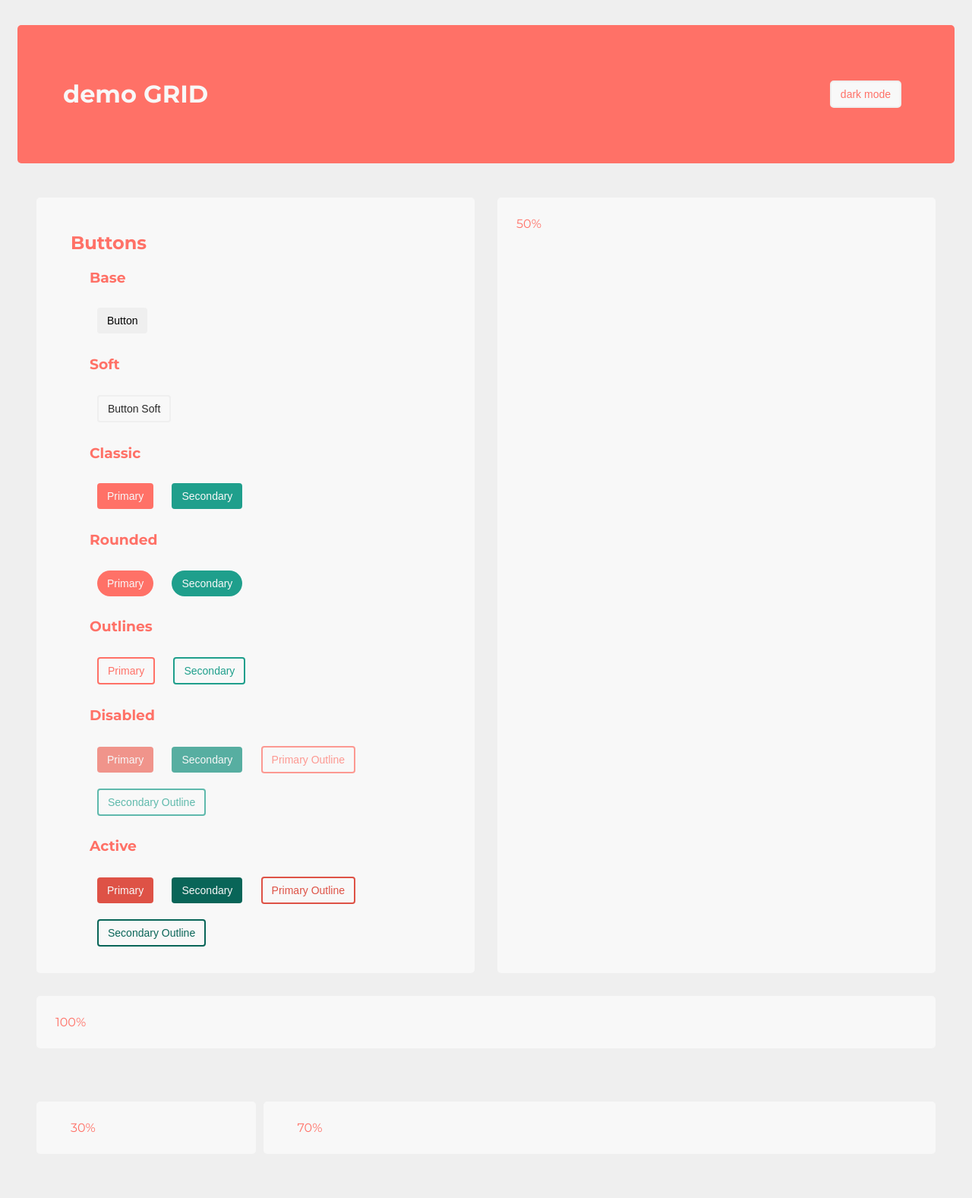
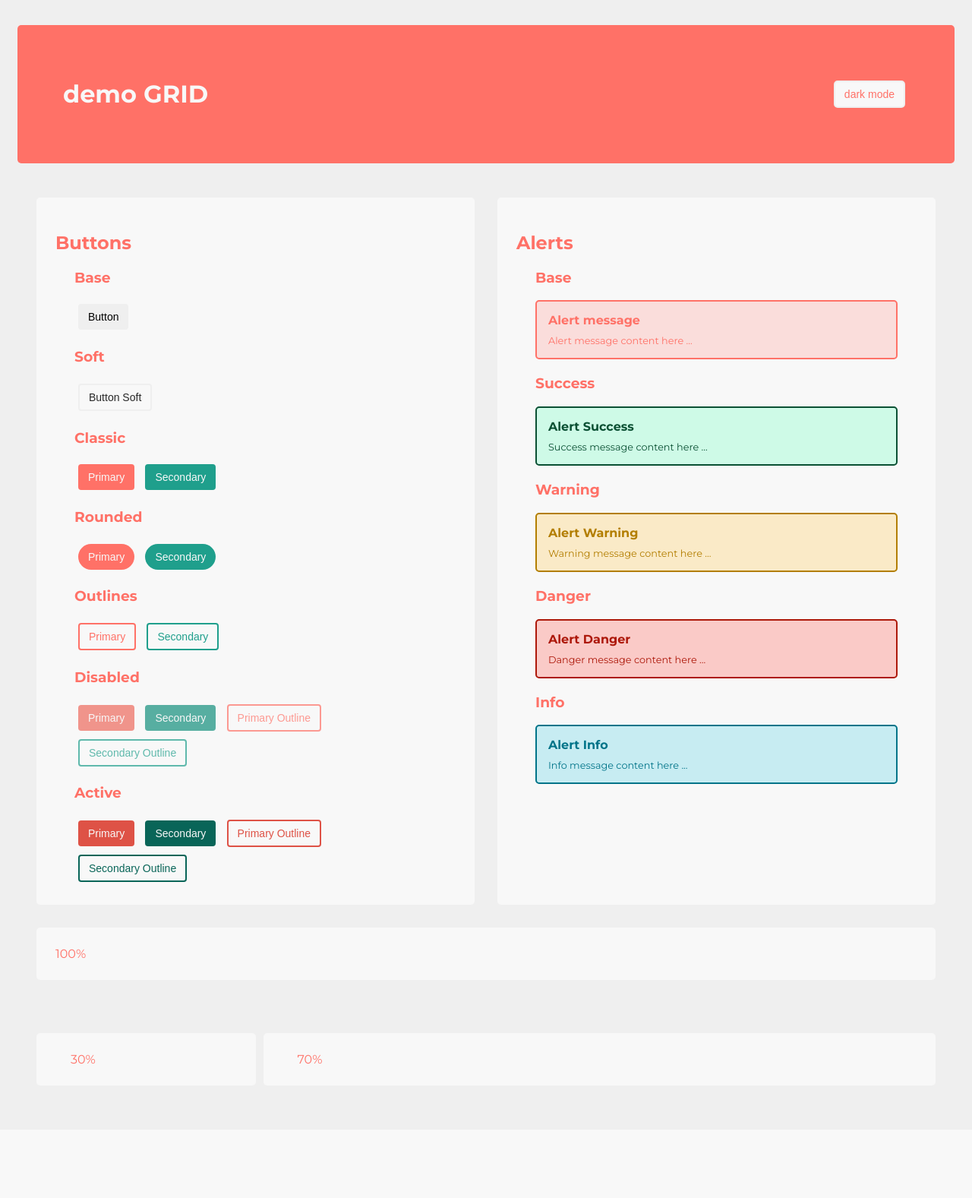
Before and after one commit to CyndelHerolt/flix-project, a PHP site: page / in a window 1280 px wide. Shown: the whole page at 76% size. After the commit the page ends 1400 px from the top, so only its background shows below. Run offline with PHP 8.4, Linux system fonts and the light colour scheme; some web fonts are replaced.

Commit message:
feat [alerts]: classes to manage alerts components

```diff
--- /dev/null
+++ b/library-components/components/alerts/_alerts.scss
@@ -0,0 +1,43 @@
+
+
+.alert {
+    padding: 15px;
+    margin-bottom: 20px;
+    border: 2px solid var(--color-primary);
+    background-color: var(--color-primary-opacity);
+    border-radius:5px;
+    color: var(--color-primary);
+}
+
+.alert-title {
+    font-weight: bold;
+    margin-bottom: 10px;
+}
+
+.alert-content {
+    font-size: .8rem;
+}
+
+.alert-success {
+    background-color: var(--color-success);
+    color: var(--color-success-txt);
+    border: 2px solid var(--color-success-txt);
+}
+
+.alert-warning {
+    background-color: var(--color-warning);
+    color: var(--color-warning-txt);
+    border: 2px solid var(--color-warning-txt);
+}
+
+.alert-danger {
+    background-color: var(--color-danger);
+    color: var(--color-danger-txt);
+    border: 2px solid var(--color-danger-txt);
+}
+
+.alert-info {
+    background-color: var(--color-info);
+    color: var(--color-info-txt);
+    border: 2px solid var(--color-info-txt);
+}
--- a/library-components/components/buttons/_buttons.scss
+++ b/library-components/components/buttons/_buttons.scss
@@ -2,7 +2,7 @@
   text-decoration: none;
   display: inline-block;
   padding: 6px 12px;
-  margin: 10px;
+  margin: 5px;
   font-size: 14px;
   font-weight: normal;
   line-height: 1.42857143;
--- a/library-components/components/js/_theme.js
+++ b/library-components/components/js/_theme.js
@@ -4,11 +4,20 @@ let light = {
     'color-primary': '#ff7167',
     'color-primary-hover': '#ED6A5E',
     'color-primary-active': '#de5246',
+    'color-primary-opacity': 'rgba(255, 113, 103, 0.2)',
     'color-dominant': '#F8F8F8',
     'color-secondary': '#EFEFEF',
     'color-text': '#282828',
     'color-text-hover': '#424242',
     'color-subtext': '#6E6E6E',
+    'color-success': 'rgba(36,253,161,0.2)',
+    'color-success-txt': '#0a5033',
+    'color-warning': 'rgba(255,174,0,0.2)',
+    'color-warning-txt': '#b37e00',
+    'color-danger': 'rgba(255,16,0,0.2)',
+    'color-danger-txt': '#ad180a',
+    'color-info': 'rgba(0,184,212,0.2)',
+    'color-info-txt': '#007489',
 };
 
 let dark = {
@@ -20,6 +29,14 @@ let dark = {
     'color-text': '#F8F8F8',
     'color-text-hover': '#e8e8e8',
     'color-subtext': '#d9d9d9',
+    'color-success': 'rgba(36,253,161,0.2)',
+    'color-success-txt': '#57ECAD',
+    'color-warning': 'rgba(255,174,0,0.2)',
+    'color-warning-txt': '#f6c246',
+    'color-danger': 'rgba(255,16,0,0.2)',
+    'color-danger-txt': '#ff5a4b',
+    'color-info': 'rgba(0,184,212,0.2)',
+    'color-info-txt': '#4ad1ec',
 };
 
 // une fois que la page est chargée
--- a/library-components/components/main.scss
+++ b/library-components/components/main.scss
@@ -1,5 +1,5 @@
 @import "variables/_colors";
-//@import "alerts";
+@import "alerts/_alerts";
 //@import "badges";
 //@import "breadcrumbs";
 @import "buttons/_buttons";
--- a/library-components/components/variables/_colors.scss
+++ b/library-components/components/variables/_colors.scss
@@ -8,6 +8,7 @@ $light: (
         colorPrimary: #ff7167,
         colorPrimaryHover: #ED6A5E,
         colorPrimaryActive: #de5246,
+        colorPrimaryOpacity: rgba(255, 113, 103, 0.2),
         colorTertiary: #1f9f8c,
         colorTertiaryHover: #148f7d,
         colorTertiaryActive: #096558,
@@ -16,31 +17,57 @@ $light: (
         colorText: #282828,
         colorTextHover: #424242,
         colorSubtext: #6E6E6E,
+        colorSuccess: rgba(36, 253, 161, 0.2),
+        colorSuccessTxt: #0a5033,
+        colorWarning: rgba(255, 174, 0, 0.2),
+        colorWarningTxt: #b37e00,
+        colorDanger: rgba(255, 16, 0, 0.2),
+        colorDangerTxt: #ad180a,
+        colorInfo: rgba(0, 184, 212, 0.2),
+        colorInfoTxt: #007489,
 );
 
 $dark: (
         colorPrimary: #ff7167,
         colorPrimaryHover: #ED6A5E,
         colorPrimaryActive: #de5246,
+        colorPrimaryOpacity: rgba(255, 113, 103, 0.2),
         colorDominant: #282828,
         colorSecondary: #1E1E1E,
         colorText: #F8F8F8,
         colorTextHover: #E8E8E8,
         colorSubtext: #d9d9d9,
+        colorSuccess: rgba(36, 253, 161, 0.2),
+        colorSuccessTxt: #57ecad,
+        colorWarning: rgba(255, 174, 0, 0.2),
+        colorWarningTxt: #F6C246,
+        colorDanger: rgba(255, 16, 0, 0.2),
+        colorDangerTxt: #ff5a4b,
+        colorInfo: rgba(0, 184, 212, 0.2),
+        colorInfoTxt: #4ad1ec,
 );
 
 :root {
   --color-primary: #{map-get($light, colorPrimary)};
   --color-primary-hover: #{map-get($light, colorPrimaryHover)};
   --color-primary-active: #{map-get($light, colorPrimaryActive)};
-    --color-tertiary: #{map-get($light, colorTertiary)};
-    --color-tertiary-hover: #{map-get($light, colorTertiaryHover)};
-    --color-tertiary-active: #{map-get($light, colorTertiaryActive)};
+  --color-primary-opacity: #{map-get($light, colorPrimaryOpacity)};
+  --color-tertiary: #{map-get($light, colorTertiary)};
+  --color-tertiary-hover: #{map-get($light, colorTertiaryHover)};
+  --color-tertiary-active: #{map-get($light, colorTertiaryActive)};
   --color-dominant: #{map-get($light, colorDominant)};
   --color-secondary: #{map-get($light, colorSecondary)};
   --color-text: #{map-get($light, colorText)};
   --color-text-hover: #{map-get($light, colorTextHover)};
   --color-subtext: #{map-get($light, colorSubtext)};
+  --color-success: #{map-get($light, colorSuccess)};
+  --color-success-txt: #{map-get($light, colorSuccessTxt)};
+  --color-warning: #{map-get($light, colorWarning)};
+  --color-warning-txt: #{map-get($light, colorWarningTxt)};
+  --color-danger: #{map-get($light, colorDanger)};
+  --color-danger-txt: #{map-get($light, colorDangerTxt)};
+  --color-info: #{map-get($light, colorInfo)};
+  --color-info-txt: #{map-get($light, colorInfoTxt)};
 }
 
 // FONT
--- a/library-components/css/main.css
+++ b/library-components/css/main.css
@@ -5,6 +5,7 @@
   --color-primary: #ff7167;
   --color-primary-hover: #ED6A5E;
   --color-primary-active: #de5246;
+  --color-primary-opacity: rgba(255, 113, 103, 0.2);
   --color-tertiary: #1f9f8c;
   --color-tertiary-hover: #148f7d;
   --color-tertiary-active: #096558;
@@ -12,13 +13,56 @@
   --color-secondary: #EFEFEF;
   --color-text: #282828;
   --color-text-hover: #424242;
-  --color-subtext: #6E6E6E; }
+  --color-subtext: #6E6E6E;
+  --color-success: rgba(36, 253, 161, 0.2);
+  --color-success-txt: #0a5033;
+  --color-warning: rgba(255, 174, 0, 0.2);
+  --color-warning-txt: #b37e00;
+  --color-danger: rgba(255, 16, 0, 0.2);
+  --color-danger-txt: #ad180a;
+  --color-info: rgba(0, 184, 212, 0.2);
+  --color-info-txt: #007489; }
+
+.alert {
+  padding: 15px;
+  margin-bottom: 20px;
+  border: 2px solid var(--color-primary);
+  background-color: var(--color-primary-opacity);
+  border-radius: 5px;
+  color: var(--color-primary); }
+
+.alert-title {
+  font-weight: bold;
+  margin-bottom: 10px; }
+
+.alert-content {
+  font-size: .8rem; }
+
+.alert-success {
+  background-color: var(--color-success);
+  color: var(--color-success-txt);
+  border: 2px solid var(--color-success-txt); }
+
+.alert-warning {
+  background-color: var(--color-warning);
+  color: var(--color-warning-txt);
+  border: 2px solid var(--color-warning-txt); }
+
+.alert-danger {
+  background-color: var(--color-danger);
+  color: var(--color-danger-txt);
+  border: 2px solid var(--color-danger-txt); }
+
+.alert-info {
+  background-color: var(--color-info);
+  color: var(--color-info-txt);
+  border: 2px solid var(--color-info-txt); }
 
 .btn {
   text-decoration: none;
   display: inline-block;
   padding: 6px 12px;
-  margin: 10px;
+  margin: 5px;
   font-size: 14px;
   font-weight: normal;
   line-height: 1.42857143;
--- a/library-components/index.html
+++ b/library-components/index.html
@@ -15,7 +15,7 @@
         </div>
     </div>
     <div class="flix-row g-3 max-height">
-        <div class="flix-col-6 p-4 bg-dominant">
+        <div class="flix-col-6 p-2 bg-dominant">
             <h2>Buttons</h2>
             <div class="p-2">
                 <h3>Base</h3>
@@ -55,7 +55,64 @@
                 <button class="btn btn-outline-secondary active">Secondary Outline</button>
             </div>
         </div>
-        <div class="flix-col-6 p-2 bg-dominant">50%</div>
+        <div class="flix-col-6 p-2 bg-dominant">
+            <h2>Alerts</h2>
+            <div class="p-2">
+                <h3>Base</h3>
+                <div class="alert">
+                    <div class="alert-title">
+                        Alert message
+                    </div>
+                    <div class="alert-content">
+                        Alert message content here ...
+                    </div>
+                </div>
+            </div>
+            <div class="p-2">
+                <h3>Success</h3>
+                <div class="alert alert-success">
+                    <div class="alert-title">
+                        Alert Success
+                    </div>
+                    <div class="alert-content">
+                        Success message content here ...
+                    </div>
+                </div>
+            </div>
+            <div class="p-2">
+                <h3>Warning</h3>
+                <div class="alert alert-warning">
+                    <div class="alert-title">
+                        Alert Warning
+                    </div>
+                    <div class="alert-content">
+                        Warning message content here ...
+                    </div>
+                </div>
+            </div>
+            <div class="p-2">
+                <h3>Danger</h3>
+                <div class="alert alert-danger">
+                    <div class="alert-title">
+                        Alert Danger
+                    </div>
+                    <div class="alert-content">
+                        Danger message content here ...
+                    </div>
+                </div>
+            </div>
+            <div class="p-2">
+                <h3>Info</h3>
+                <div class="alert alert-info">
+                    <div class="alert-title">
+                        Alert Info
+                    </div>
+                    <div class="alert-content">
+                        Info message content here ...
+                    </div>
+                </div>
+            </div>
+        </div>
         <div class="flix-col-12 p-2 bg-dominant">100%</div>
     </div>
     <div class="flix-row g-1">
```
